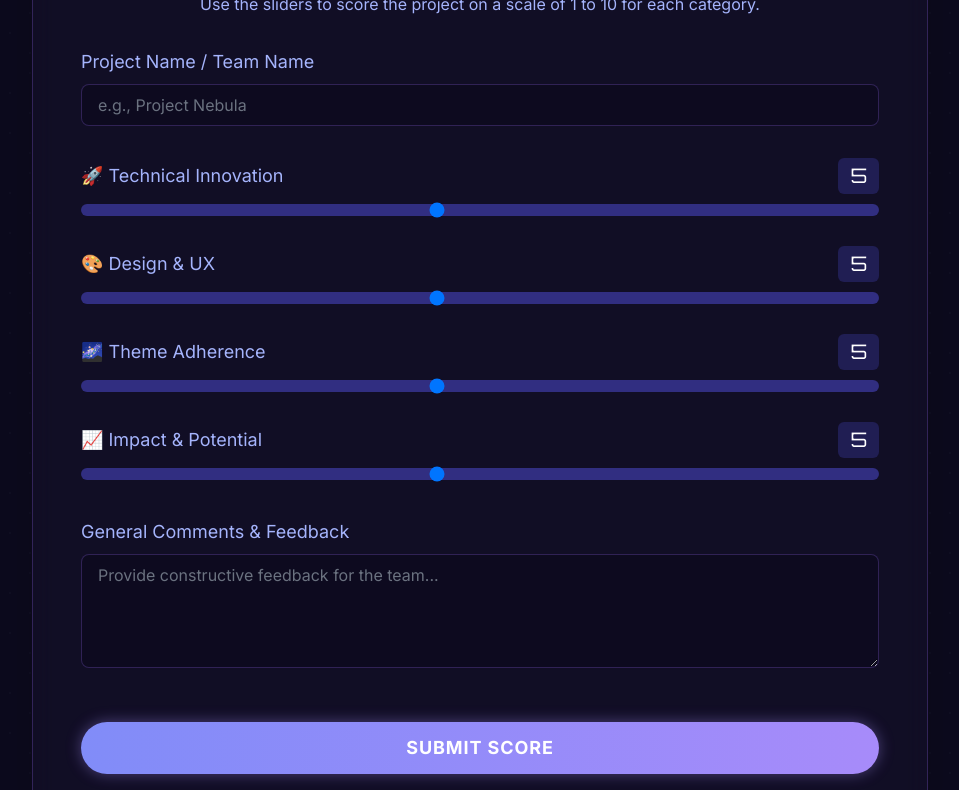
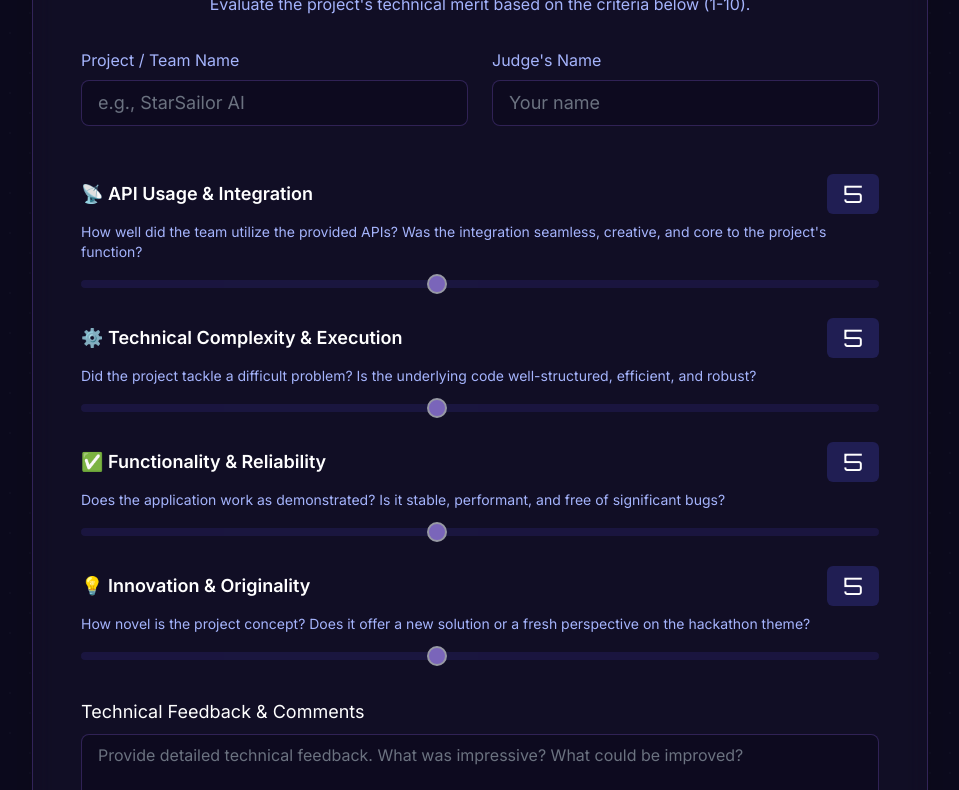
Before and after one commit to Scott-oustudent/Scott-oustudent.github.io, a plain HTML site: page judges.html in a window 1280 px wide. Shown: the part 337-1127 px from the top of the page, without its empty margins (160-1119 px from the left). Drawn offline with nearby package versions, Linux system fonts and the light colour scheme.

Commit message:
Update judges.html

```diff
--- a/judges.html
+++ b/judges.html
@@ -3,75 +3,121 @@
 <head>
     <meta charset="UTF-8">
     <meta name="viewport" content="width=device-width, initial-scale=1.0">
-    <title>The Galactic Archives - Judging Portal</title>
+    <title>The Galactic Archives - Technical Judging</title>
     <script src="https://cdn.tailwindcss.com"></script>
     <link rel="preconnect" href="https://fonts.googleapis.com">
     <link rel="preconnect" href="https://fonts.gstatic.com" crossorigin>
     <link href="https://fonts.googleapis.com/css2?family=Inter:wght@400;600;700;900&family=Orbitron:wght@400;700;900&display=swap" rel="stylesheet">
     <link rel="stylesheet" href="style.css">
+    <style>
+        /* Custom styles for range slider track */
+        .slider-track {
+            -webkit-appearance: none;
+            width: 100%;
+            height: 8px;
+            border-radius: 5px;
+            background: #1e1b4b; /* Darker indigo */
+            outline: none;
+            opacity: 0.7;
+            -webkit-transition: .2s;
+            transition: opacity .2s;
+        }
+        .slider-track:hover {
+            opacity: 1;
+        }
+        /* Custom styles for range slider thumb */
+        .slider-thumb::-webkit-slider-thumb {
+            -webkit-appearance: none;
+            appearance: none;
+            width: 20px;
+            height: 20px;
+            border-radius: 50%;
+            background: #a78bfa; /* Vibrant violet */
+            cursor: pointer;
+            border: 2px solid #d1d5db;
+        }
+        .slider-thumb::-moz-range-thumb {
+            width: 20px;
+            height: 20px;
+            border-radius: 50%;
+            background: #a78bfa;
+            cursor: pointer;
+            border: 2px solid #d1d5db;
+        }
+    </style>
 </head>
 <body class="text-indigo-100">
 
     <header class="text-center py-16 px-4">
-        <h1 class="font-orbitron text-5xl md:text-6xl font-bold uppercase tracking-widest text-white glow-text">Judging Portal</h1>
-        <p class="mt-4 text-xl md:text-2xl text-indigo-300 font-light">Evaluate the Mission Submissions</p>
+        <h1 class="font-orbitron text-5xl md:text-6xl font-bold uppercase tracking-widest text-white glow-text">Technical Judging</h1>
+        <p class="mt-4 text-xl md:text-2xl text-indigo-300 font-light">API-Centric Project Evaluation</p>
     </header>
 
     <main class="container mx-auto px-4 sm:px-6 lg:px-8 pb-24">
         <div class="glass-card rounded-2xl p-8 md:p-12 shadow-2xl max-w-4xl mx-auto">
-            <div class="text-center mb-8">
-                <h2 class="text-3xl font-bold text-white font-orbitron">Project Evaluation</h2>
-                <p class="text-indigo-300 mt-2">Use the sliders to score the project on a scale of 1 to 10 for each category.</p>
+             <div class="text-center mb-8">
+                <h2 class="text-3xl font-bold text-white font-orbitron">Submission Scorecard</h2>
+                <p class="text-indigo-300 mt-2">Evaluate the project's technical merit based on the criteria below (1-10).</p>
             </div>
 
             <form id="judging-form" class="space-y-8">
-                <div>
-                    <label for="project-name" class="block text-lg font-medium text-indigo-300 mb-2">Project Name / Team Name</label>
-                    <input type="text" id="project-name" name="projectName" required class="form-input w-full px-4 py-2 rounded-lg" placeholder="e.g., Project Nebula">
+                <div class="grid grid-cols-1 md:grid-cols-2 gap-6">
+                    <div>
+                        <label for="project-name" class="block text-md font-medium text-indigo-300 mb-2">Project / Team Name</label>
+                        <input type="text" id="project-name" name="projectName" required class="form-input w-full px-4 py-2 rounded-lg text-lg" placeholder="e.g., StarSailor AI">
+                    </div>
+                    <div>
+                        <label for="judge-name" class="block text-md font-medium text-indigo-300 mb-2">Judge's Name</label>
+                        <input type="text" id="judge-name" name="judgeName" required class="form-input w-full px-4 py-2 rounded-lg text-lg" placeholder="Your name">
+                    </div>
                 </div>
 
-                <div class="space-y-6">
+                <div class="space-y-6 pt-4">
                     <div>
-                        <div class="flex justify-between items-center mb-1">
-                            <label for="tech-innovation" class="text-lg font-medium text-indigo-300">🚀 Technical Innovation</label>
-                            <span id="tech-innovation-value" class="font-orbitron text-xl text-white bg-indigo-900/50 px-3 py-1 rounded-md">5</span>
+                        <div class="flex justify-between items-center mb-2">
+                            <label class="text-lg font-semibold text-white">📡 API Usage & Integration</label>
+                            <span id="api-usage-value" class="font-orbitron text-2xl text-white bg-indigo-900/50 px-4 py-1 rounded-md">5</span>
                         </div>
-                        <input type="range" id="tech-innovation" name="techInnovation" min="1" max="10" value="5" class="w-full h-3 bg-indigo-900 rounded-lg appearance-none cursor-pointer range-lg">
+                        <p class="text-sm text-indigo-300 mb-2">How well did the team utilize the provided APIs? Was the integration seamless, creative, and core to the project's function?</p>
+                        <input type="range" id="api-usage" name="apiUsage" min="1" max="10" value="5" class="slider-track slider-thumb">
                     </div>
 
                     <div>
-                        <div class="flex justify-between items-center mb-1">
-                            <label for="design-ux" class="text-lg font-medium text-indigo-300">🎨 Design & UX</label>
-                            <span id="design-ux-value" class="font-orbitron text-xl text-white bg-indigo-900/50 px-3 py-1 rounded-md">5</span>
+                        <div class="flex justify-between items-center mb-2">
+                            <label class="text-lg font-semibold text-white">⚙️ Technical Complexity & Execution</label>
+                            <span id="complexity-value" class="font-orbitron text-2xl text-white bg-indigo-900/50 px-4 py-1 rounded-md">5</span>
                         </div>
-                        <input type="range" id="design-ux" name="designUx" min="1" max="10" value="5" class="w-full h-3 bg-indigo-900 rounded-lg appearance-none cursor-pointer range-lg">
+                         <p class="text-sm text-indigo-300 mb-2">Did the project tackle a difficult problem? Is the underlying code well-structured, efficient, and robust?</p>
+                        <input type="range" id="complexity" name="complexity" min="1" max="10" value="5" class="slider-track slider-thumb">
                     </div>
 
                     <div>
-                        <div class="flex justify-between items-center mb-1">
-                            <label for="theme-adherence" class="text-lg font-medium text-indigo-300">🌌 Theme Adherence</label>
-                            <span id="theme-adherence-value" class="font-orbitron text-xl text-white bg-indigo-900/50 px-3 py-1 rounded-md">5</span>
+                        <div class="flex justify-between items-center mb-2">
+                            <label class="text-lg font-semibold text-white">✅ Functionality & Reliability</label>
+                            <span id="functionality-value" class="font-orbitron text-2xl text-white bg-indigo-900/50 px-4 py-1 rounded-md">5</span>
                         </div>
-                        <input type="range" id="theme-adherence" name="themeAdherence" min="1" max="10" value="5" class="w-full h-3 bg-indigo-900 rounded-lg appearance-none cursor-pointer range-lg">
+                        <p class="text-sm text-indigo-300 mb-2">Does the application work as demonstrated? Is it stable, performant, and free of significant bugs?</p>
+                        <input type="range" id="functionality" name="functionality" min="1" max="10" value="5" class="slider-track slider-thumb">
                     </div>
 
-                    <div>
-                        <div class="flex justify-between items-center mb-1">
-                            <label for="impact-potential" class="text-lg font-medium text-indigo-300">📈 Impact & Potential</label>
-                            <span id="impact-potential-value" class="font-orbitron text-xl text-white bg-indigo-900/50 px-3 py-1 rounded-md">5</span>
+                     <div>
+                        <div class="flex justify-between items-center mb-2">
+                            <label class="text-lg font-semibold text-white">💡 Innovation & Originality</label>
+                            <span id="innovation-value" class="font-orbitron text-2xl text-white bg-indigo-900/50 px-4 py-1 rounded-md">5</span>
                         </div>
-                        <input type="range" id="impact-potential" name="impactPotential" min="1" max="10" value="5" class="w-full h-3 bg-indigo-900 rounded-lg appearance-none cursor-pointer range-lg">
+                        <p class="text-sm text-indigo-300 mb-2">How novel is the project concept? Does it offer a new solution or a fresh perspective on the hackathon theme?</p>
+                        <input type="range" id="innovation" name="innovation" min="1" max="10" value="5" class="slider-track slider-thumb">
                     </div>
                 </div>
 
                 <div>
-                    <label for="comments" class="block text-lg font-medium text-indigo-300 mb-2">General Comments & Feedback</label>
-                    <textarea id="comments" name="comments" rows="4" class="form-input w-full px-4 py-2 rounded-lg" placeholder="Provide constructive feedback for the team..."></textarea>
+                    <label for="comments" class="block text-lg font-medium text-white mb-2">Technical Feedback & Comments</label>
+                    <textarea id="comments" name="comments" rows="5" class="form-input w-full px-4 py-2 rounded-lg" placeholder="Provide detailed technical feedback. What was impressive? What could be improved?"></textarea>
                 </div>
 
                 <div class="pt-4">
                     <button type="submit" id="submit-button" class="btn-primary w-full text-white font-bold py-3 px-8 rounded-full text-lg uppercase tracking-wider">
-                        Submit Score
+                        Submit Final Score
                     </button>
                 </div>
             </form>
@@ -85,10 +131,10 @@
     <script>
         document.addEventListener('DOMContentLoaded', () => {
             const sliders = [
-                { input: 'tech-innovation', output: 'tech-innovation-value' },
-                { input: 'design-ux', output: 'design-ux-value' },
-                { input: 'theme-adherence', output: 'theme-adherence-value' },
-                { input: 'impact-potential', output: 'impact-potential-value' }
+                { input: 'api-usage', output: 'api-usage-value' },
+                { input: 'complexity', output: 'complexity-value' },
+                { input: 'functionality', output: 'functionality-value' },
+                { input: 'innovation', output: 'innovation-value' }
             ];
 
             sliders.forEach(slider => {
@@ -102,22 +148,20 @@
             const form = document.getElementById('judging-form');
             form.addEventListener('submit', (e) => {
                 e.preventDefault();
-                // In a real application, you would send this data to a server.
-                // For this demo, we'll just log it to the console.
                 const formData = new FormData(form);
                 const scores = {
                     projectName: formData.get('projectName'),
-                    technicalInnovation: formData.get('techInnovation'),
-                    designAndUx: formData.get('designUx'),
-                    themeAdherence: formData.get('themeAdherence'),
-                    impactAndPotential: formData.get('impactPotential'),
+                    judgeName: formData.get('judgeName'),
+                    apiUsage: formData.get('apiUsage'),
+                    complexity: formData.get('complexity'),
+                    functionality: formData.get('functionality'),
+                    innovation: formData.get('innovation'),
                     comments: formData.get('comments')
                 };
                 console.log('Submitting Scores:', scores);
-                alert('Score submitted successfully! (Check the console for the data)');
+                alert('Score submitted! The data has been logged to the browser console.');
                 form.reset();
-                // Reset slider values visually
-                 sliders.forEach(slider => {
+                sliders.forEach(slider => {
                     document.getElementById(slider.output).textContent = '5';
                 });
             });
```
